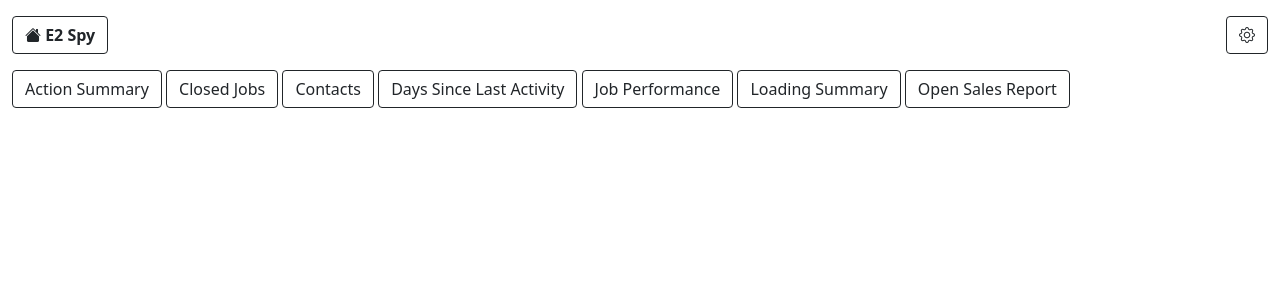
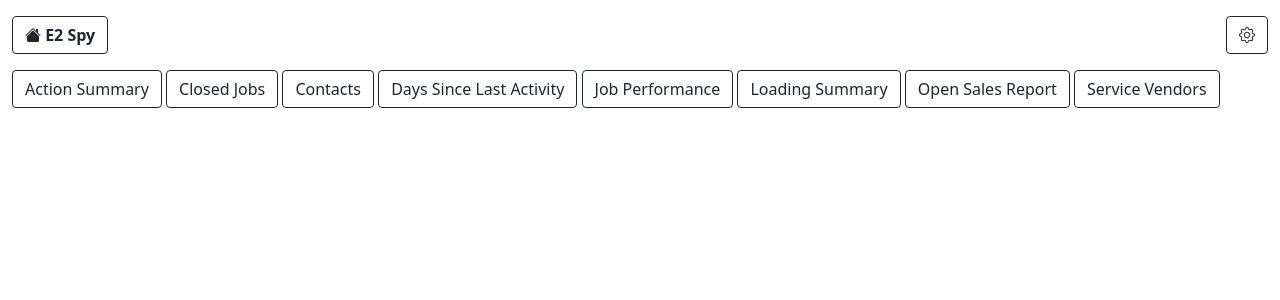
Before and after one commit to williamjacksn/e2-spy, a Flask app: page / in a window 1280 px wide. Shown: the top 300 px of the page. Run offline with Flask 2, Linux system fonts and the light colour scheme; data that the repository does not hold is empty; parts of the project's set-up code (start-up, migrations or seed data) failed here and were passed over; some libraries are stand-ins or nearby versions.

Commit message:
Add Service Vendors report

```diff
--- a/e2_spy/app.py
+++ b/e2_spy/app.py
@@ -416,6 +416,26 @@ def open_sales_report_xlsx():
     return _make_xlsx(rows, col_names, headers, 'OpenSalesReport', 'Open Sales Report.xlsx')
 
 
+@app.get('/service-vendors')
+def service_vendors():
+    e2db = get_e2_database(flask.g.db)
+    flask.g.rows = e2db.service_vendors_list()
+    return flask.render_template('service-vendors.html')
+
+
+@app.get('/service-vendors.xlsx')
+def service_vendors_xlsx():
+    e2db = get_e2_database(flask.g.db)
+    rows = e2db.service_vendors_list()
+    col_names = [
+        'service_code', 'vendor_code', 'is_default', 'lead_time_days'
+    ]
+    headers = [
+        'Service Code', 'Vendor Code', 'Is Default', 'Lead Time (Days)'
+    ]
+    return _make_xlsx(rows, col_names, headers, 'ServiceVendors', 'Service Vendors.xlsx')
+
+
 @app.get('/settings')
 def settings():
     """Render the /settings page"""
--- a/e2_spy/templates/index.html
+++ b/e2_spy/templates/index.html
@@ -10,6 +10,7 @@
             <a class="btn btn-outline-dark slow" href="{{ url_for('job_performance') }}">Job Performance</a>
             <a class="btn btn-outline-dark slow" href="{{ url_for('loading_summary') }}">Loading Summary</a>
             <a class="btn btn-outline-dark slow" href="{{ url_for('open_sales_report') }}">Open Sales Report</a>
+            <a class="btn btn-outline-dark slow" href="{{ url_for('service_vendors') }}">Service Vendors</a>
         </div>
     </div>
 {% endblock %}
```
Also changed, not shown: e2_spy/db/e2.py (+11 -0 lines), e2_spy/templates/service-vendors.html (added, +47 -0 lines).
